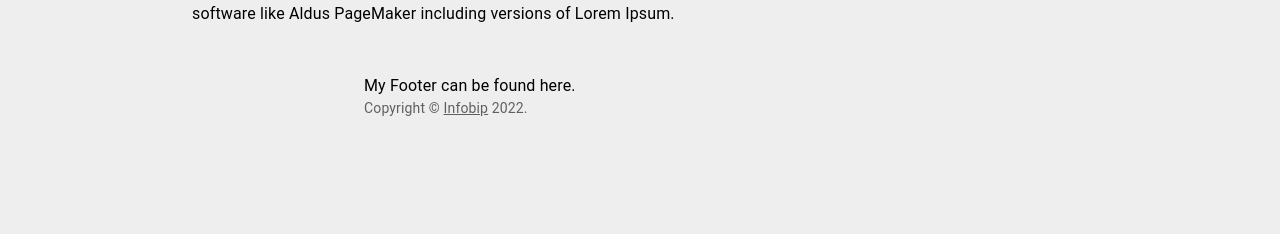
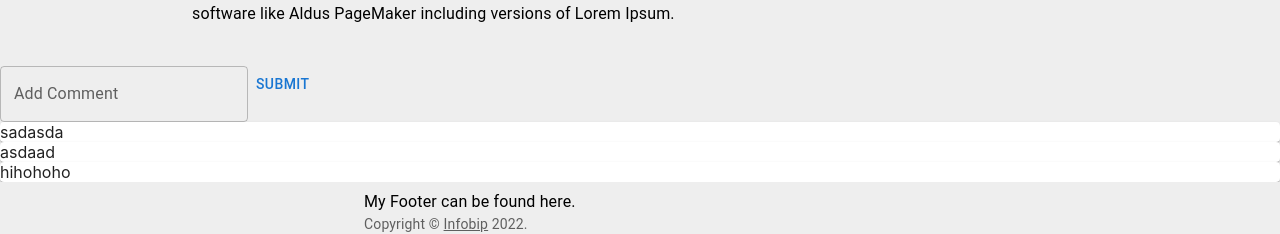
Before and after one commit to BurdockBH/infobip-informed, a React (Create React App) app: page /article/0 in a window 1280 px wide. Shown: the part 898-1132 px from the top of the page. Before the commit the page ends 1024 px from the top, so only its background shows below. Built offline with nearby package versions, Linux system fonts and the light colour scheme.

Commit message:
Added demo comments (needs optimization)

```diff
--- a/src/Pages/ArticlePage.tsx
+++ b/src/Pages/ArticlePage.tsx
@@ -1,4 +1,4 @@
-import React from "react";
+import React, { useState } from "react";
 import MainNavBar from "../components/NavBar";
 import { useParams } from "react-router-dom";
 import Footer from "../components/Footer";
@@ -6,8 +6,20 @@ import CardMedia from "@mui/material/CardMedia";
 import { DUMMY, DUMMY_TEXT } from "../const/const";
 import Card from "@mui/material/Card";
 import Typography from "@mui/material/Typography";
+import CommentsList from "../components/CommentsList";
+import AddComment from "../components/AddComment";
 
 function ArticlePage() {
+  const [comments, setComments] = useState<any>([
+    "sadasda",
+    "asdaad",
+    "hihohoho",
+  ]);
+
+  const handleComments = (props: string) => {
+    setComments([...comments, props]);
+  };
+
   const { id } = useParams();
   const content = DUMMY.find((item) => item.id.toString() == id); //It will be used
   return (
@@ -40,6 +52,8 @@ function ArticlePage() {
       </Typography>
       <br />
       <br />
+      <AddComment handleComments={handleComments} />
+      <CommentsList comments={comments} />
       <Footer />
     </div>
   );
--- /dev/null
+++ b/src/components/AddComment.tsx
@@ -0,0 +1,27 @@
+import React, { useState } from "react";
+import { Button, TextField } from "@mui/material";
+
+export default function AddComment({ handleComments }: any) {
+  const [text, setText] = useState("");
+  return (
+    <div className="add-comment">
+      <TextField
+        id="outlined-basic"
+        label="Add Comment"
+        variant="outlined"
+        value={text}
+        onChange={(event) => {
+          setText(event.target.value);
+        }}
+      />
+      <Button
+        onClick={() => {
+          handleComments(text);
+          setText("");
+        }}
+      >
+        Submit
+      </Button>
+    </div>
+  );
+}
--- /dev/null
+++ b/src/components/CommentsList.tsx
@@ -0,0 +1,12 @@
+import React from "react";
+import Card from "@mui/material/Card";
+
+export default function CommentsList({ comments }: any) {
+  return (
+    <div className="comment-list">
+      {comments.map((comment: any, index: any) => (
+        <Card key={index}>{comment}</Card>
+      ))}
+    </div>
+  );
+}
```
Also changed, not shown: src/main.css (line endings or trailing spaces).
